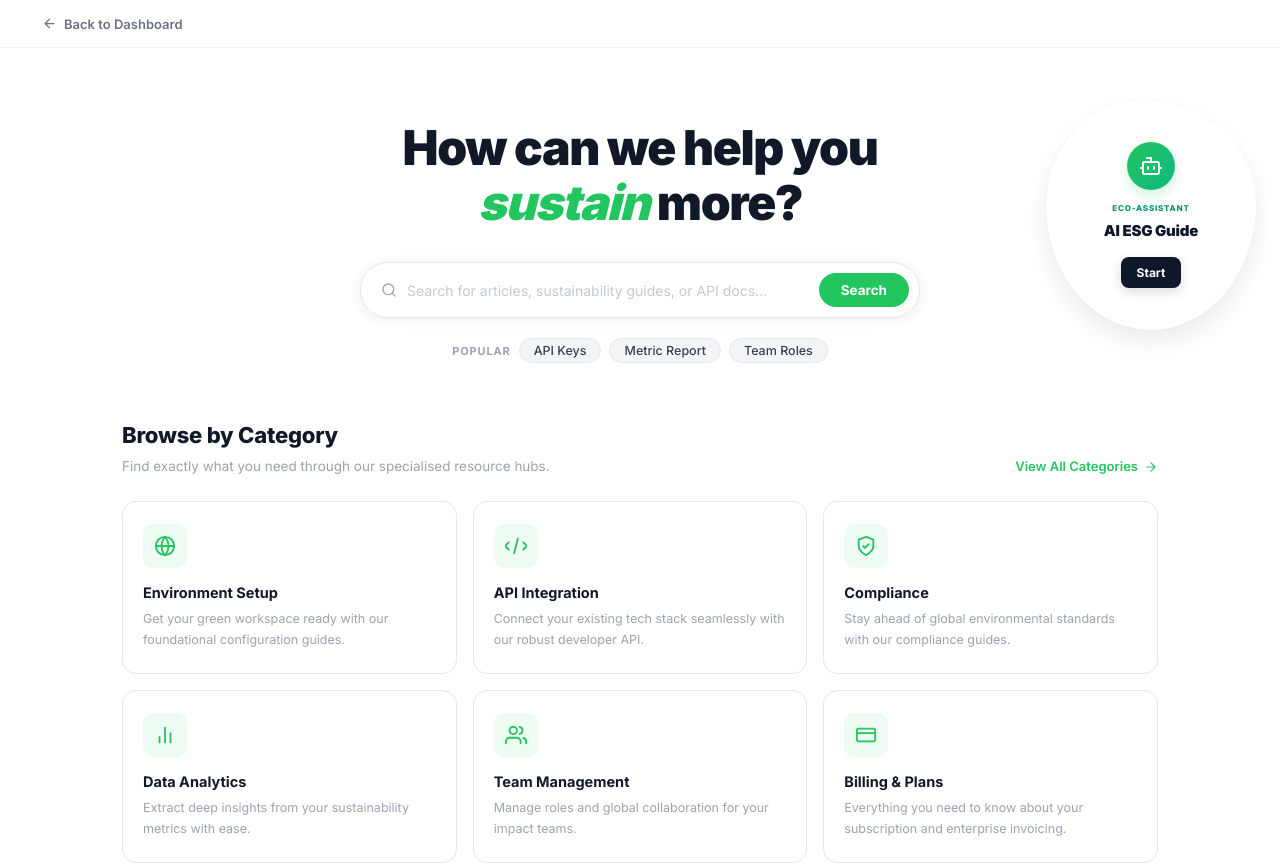
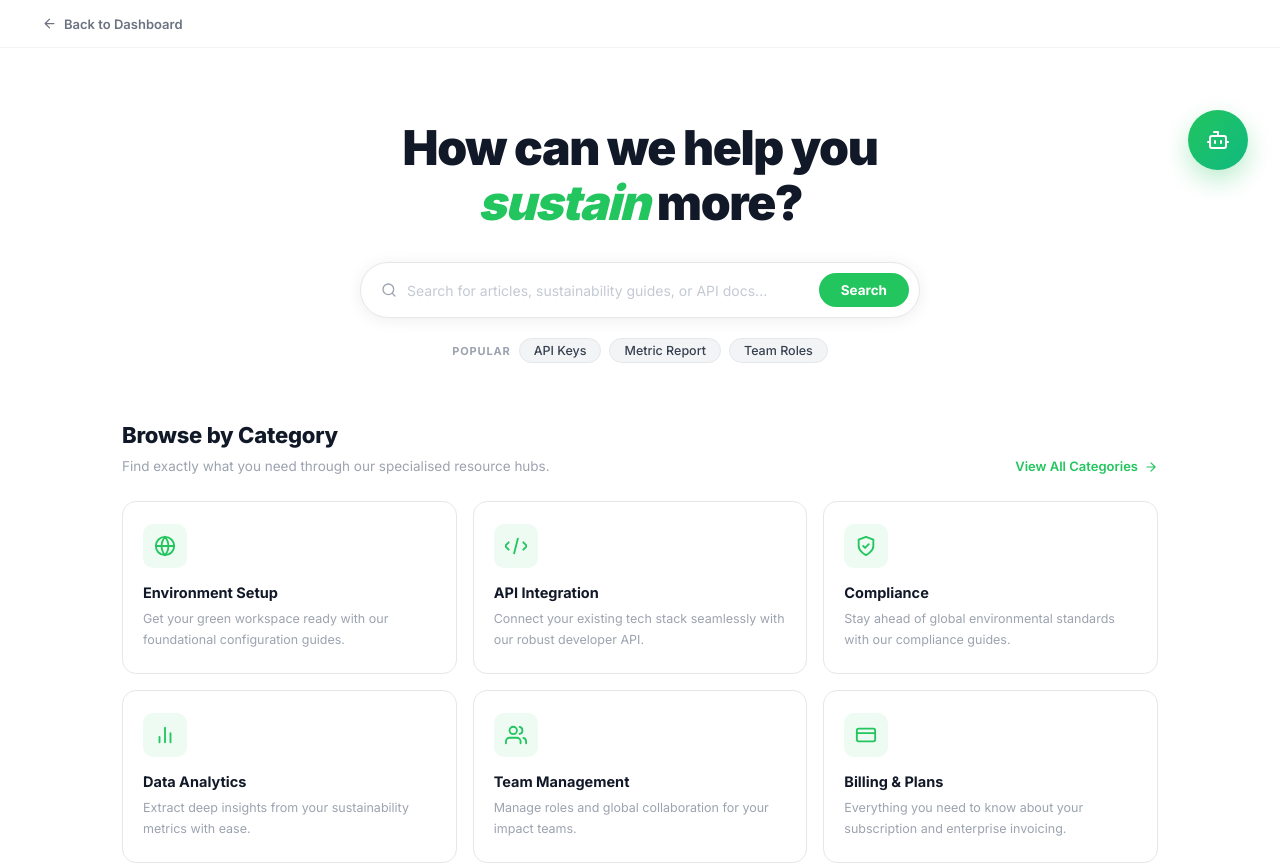
Before and after one commit to Lakshmiyadav65/knowledge-Base, a React (Vite) app: page /help-centre in a window 1280 px wide. Shown: the top 864 px of the page. Built offline with nearby package versions, Linux system fonts and the light colour scheme.

Commit message:
Refined AI chat widget with minimized trigger icon and non-disturbing design

```diff
--- a/src/pages/HelpCentre.jsx
+++ b/src/pages/HelpCentre.jsx
@@ -119,6 +119,7 @@ export default function HelpCentre() {
     const navigate = useNavigate()
     const [search, setSearch] = useState('')
     const [showRoles, setShowRoles] = useState(false)
+    const [isChatOpen, setIsChatOpen] = useState(false)
 
     return (
         <div className={styles.page}>
@@ -199,7 +200,24 @@ export default function HelpCentre() {
             </section>
 
             {/* ── AI Floating Chat Widget ── */}
+            {!isChatOpen ? (
+                <button className={styles.chatTrigger} onClick={() => setIsChatOpen(true)} title="Talk to AI ESG Guide">
+                    <svg width="24" height="24" viewBox="0 0 24 24" fill="none" stroke="currentColor" strokeWidth="2" strokeLinecap="round" strokeLinejoin="round">
+                        <path d="M12 8V4H8" />
+                        <rect width="16" height="12" x="4" y="8" rx="2" />
+                        <path d="M2 14h2" />
+                        <path d="M20 14h2" />
+                        <path d="M15 13v2" />
+                        <path d="M9 13v2" />
+                    </svg>
+                </button>
+            ) : (
                 <div className={`${styles.floatingAiChat} ${showRoles ? styles.expanded : ''}`}>
+                    <button className={styles.closeChat} onClick={() => { setIsChatOpen(false); setShowRoles(false); }}>
+                        <svg width="14" height="14" viewBox="0 0 24 24" fill="none" stroke="currentColor" strokeWidth="2.5" strokeLinecap="round" strokeLinejoin="round">
+                            <path d="M18 6L6 18M6 6l12 12" />
+                        </svg>
+                    </button>
                     {!showRoles ? (
                         <>
                             <div className={styles.aiIconCircle}>
@@ -253,6 +271,7 @@ export default function HelpCentre() {
                         </div>
                     )}
                 </div>
+            )}
 
             {/* ── Popular Articles + Fresh Insights ── */}
             <section className={styles.section}>
--- a/src/pages/HelpCentre.module.css
+++ b/src/pages/HelpCentre.module.css
@@ -197,6 +197,54 @@
 
 .viewAll:hover {
     gap: 10px;
+}
+
+/* ── AI Floating Chat Trigger ── */
+.chatTrigger {
+    position: fixed;
+    right: 32px;
+    top: 110px;
+    width: 60px;
+    height: 60px;
+    background: linear-gradient(135deg, #22c55e 0%, #10b981 100%);
+    border-radius: 50%;
+    border: none;
+    color: #fff;
+    display: flex;
+    align-items: center;
+    justify-content: center;
+    cursor: pointer;
+    box-shadow: 0 10px 25px rgba(34, 197, 94, 0.3);
+    z-index: 500;
+    transition: all 0.3s cubic-bezier(0.34, 1.56, 0.64, 1);
+}
+
+.chatTrigger:hover {
+    transform: scale(1.1) rotate(5deg);
+    box-shadow: 0 15px 35px rgba(34, 197, 94, 0.4);
+}
+
+.closeChat {
+    position: absolute;
+    top: 14px;
+    right: 14px;
+    width: 28px;
+    height: 28px;
+    background: #f1f5f9;
+    border: none;
+    border-radius: 50%;
+    display: flex;
+    align-items: center;
+    justify-content: center;
+    cursor: pointer;
+    color: #64748b;
+    transition: all 0.2s;
+}
+
+.closeChat:hover {
+    background: #e2e8f0;
+    color: #0f172a;
+    transform: scale(1.1);
 }
 
 /* ── AI Floating Chat Widget ── */
```
Lines whose indentation alone changed are shown as unchanged.
